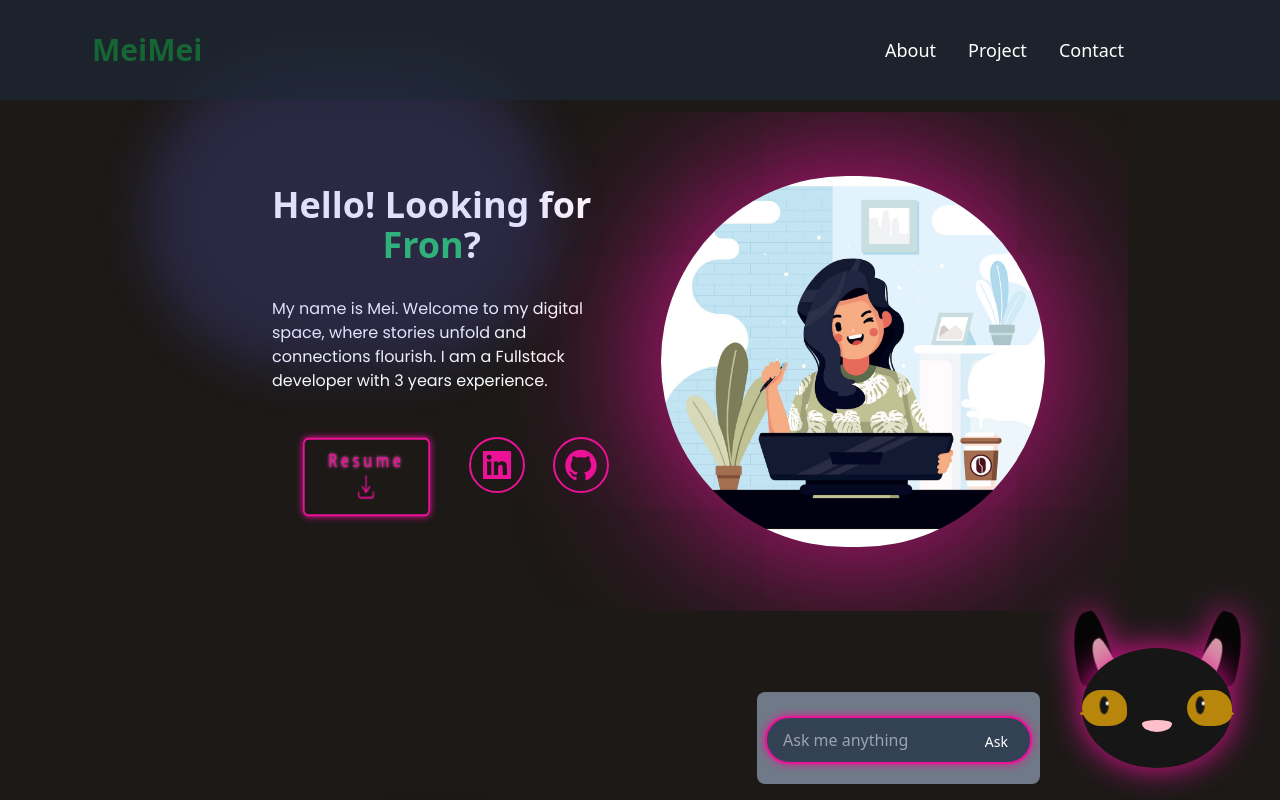
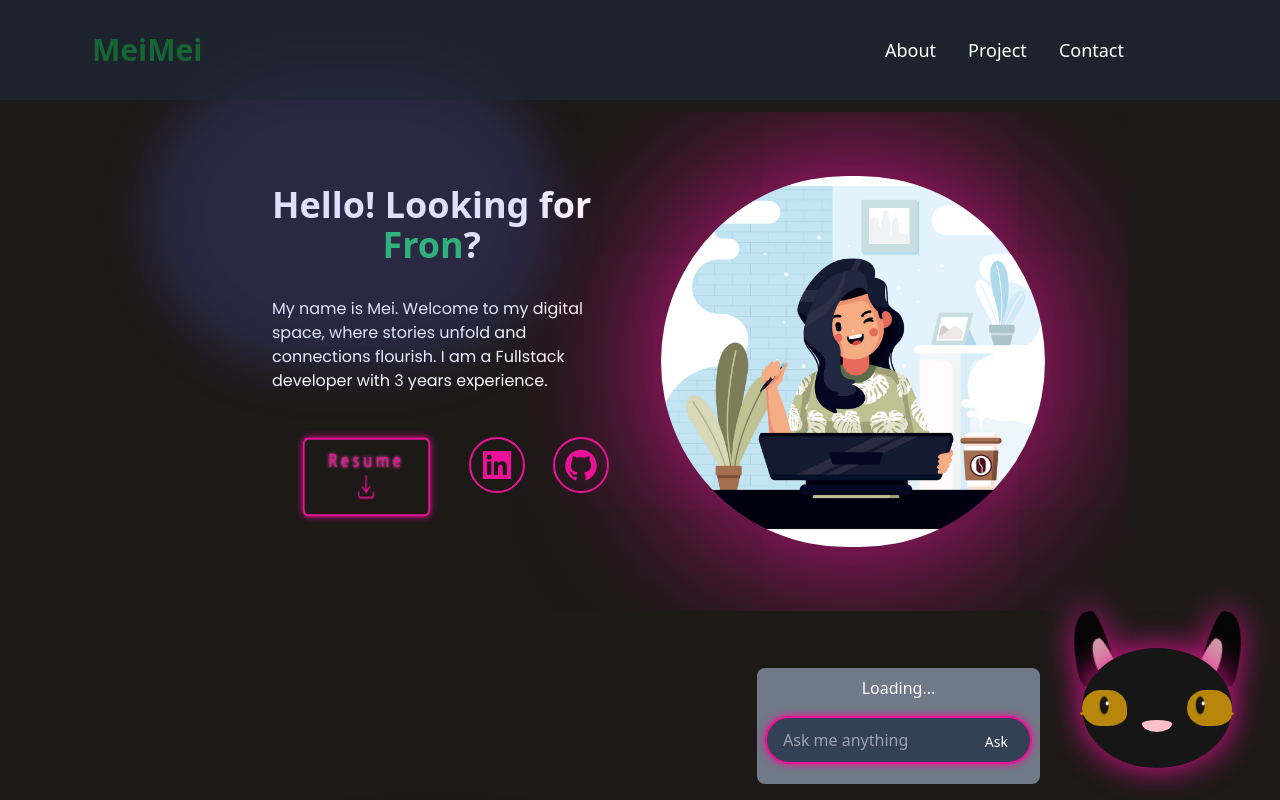
Before and after one commit to MeiSun227/portfolio_2024, a React (Vite) app: page / in a window 1280 px wide. Both pictures are taken after a click on the element 1157 px from the left and 708 px from the top of the page. Shown: the top 800 px of the page. Built offline with nearby package versions, Linux system fonts and the light colour scheme.

Commit message:
add loading status handler

```diff
--- a/src/Components/ChatBot/ChatBotContainer.jsx
+++ b/src/Components/ChatBot/ChatBotContainer.jsx
@@ -5,23 +5,35 @@ import InputBox from './InputBox'
 
 const ChatBotContainer = ({ isVisible }) => {
     const [chatSet, setChatSet] = useState([])
+    const [loading, setLoading] = useState(true)
 
     const handleSubmit = async (question) => {
         try {
+            setLoading(true)
             const res = await axios.post('https://chatbot-backend-p7tt.onrender.com/ask', { question })
             setChatSet((prevSet) => [
                 ...prevSet,
                 { question, response: res.data.answer },
             ])
+            setLoading(false)
         } catch (error) {
             console.error('Error fetching answer:', error)
+        }
+        finally {
+            setLoading(false) // Ensure loading is set to false after response is received
         }
     }
 
     return (
         <div  className={`fixed bottom-0 right-56 mr-4 mb-4 bg-slate-400/70  px-2 py-2 rounded-lg ${isVisible ? 'block' : 'hidden'}`}>
-            <BotMessage chatSet={chatSet} />
-            <InputBox onSubmit={handleSubmit} />
+            <div>
+                <BotMessage chatSet={chatSet} />
+                {loading && <div >Loading...</div>}
+                <InputBox onSubmit={handleSubmit} />
+
+            </div>
+
+
         </div>
     )
 }
```
